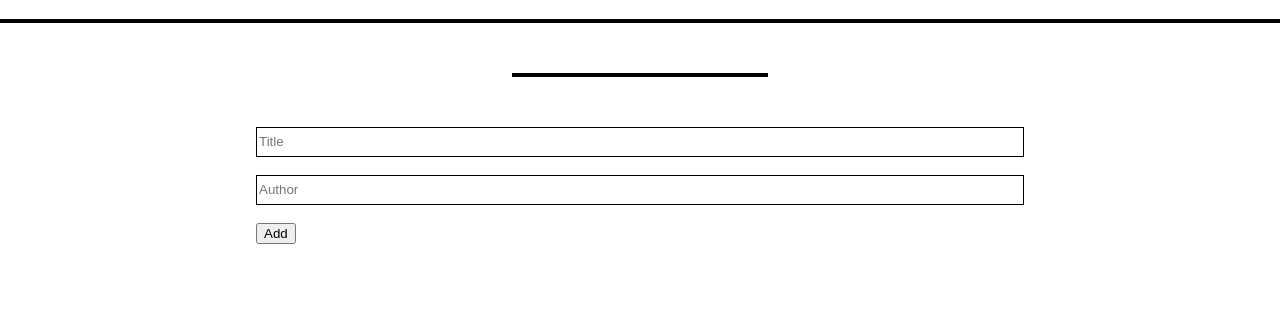
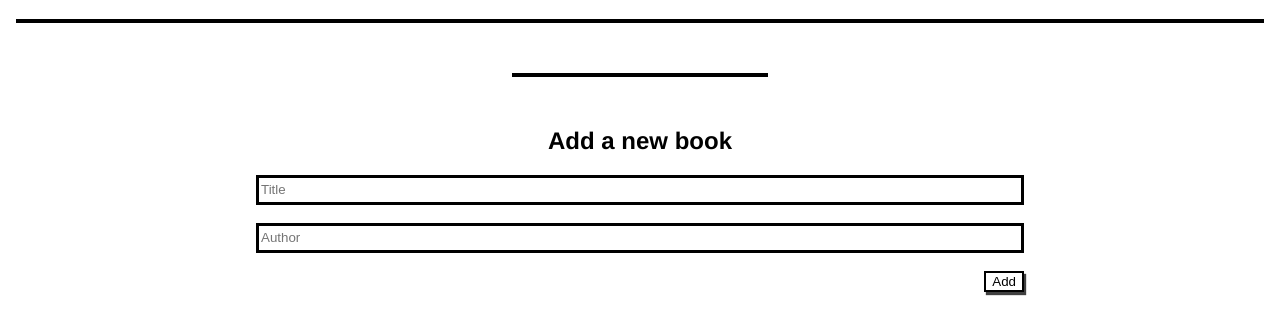
Before and after one commit to samlorlah/awesome-books, a website: page index.html in a window 1280 px wide. Shown: the part 61-396 px from the top of the page. Drawn offline with Linux system fonts and the light colour scheme.

Commit message:
Add  CSS styling to the form

```diff
--- a/index.html
+++ b/index.html
@@ -1,25 +1,26 @@
 <!DOCTYPE html>
 <html lang="en">
   <head>
-    <meta charset="UTF-8">
-    <meta http-equiv="X-UA-Compatible" content="IE=edge">
-    <meta name="viewport" content="width=device-width, initial-scale=1.0">
+    <meta charset="UTF-8" />
+    <meta http-equiv="X-UA-Compatible" content="IE=edge" />
+    <meta name="viewport" content="width=device-width, initial-scale=1.0" />
     <title>Awesome Books</title>
-    <link rel="stylesheet" href="./style.css" >
+    <link rel="stylesheet" href="./style.css" />
   </head>
 
   <body>
     <main>
       <h1>All awesome Books</h1>
 
-      <div class="book-list">
-
-      </div>
+      <div class="book-list"></div>
       <div class="divider"></div>
+      <h2>Add a new book</h2>
       <form id="add-books-form">
-       <input class="titleField" name="title" placeholder="Title" > <br> <br>
-       <input class="authorField" name="author" placeholder="Author" > <br> <br>
-       <button type="submit">Add</button>
+        <input class="titleField" name="title" placeholder="Title" /> <br />
+        <br />
+        <input class="authorField" name="author" placeholder="Author" /> <br />
+        <br />
+        <button type="submit">Add</button>
       </form>
     </main>
     <script src="./js/script.js"></script>
--- a/style.css
+++ b/style.css
@@ -1,10 +1,10 @@
 *,
 *::before,
 *::after {
-  -webkit-box-sizing: border-box;  /* for Google Chrome and Apple Safari */
-  -moz-box-sizing: border-box;    /* for Mozilla Firefox */
-  -ms-box-sizing: border-box;   /* for Microsoft's Internet Explorer */
-  box-sizing: border-box;       /* box-sizing is a property allows us to change exactly how the box-model works  */
+  -webkit-box-sizing: border-box; /* for Google Chrome and Apple Safari */
+  -moz-box-sizing: border-box; /* for Mozilla Firefox */
+  -ms-box-sizing: border-box; /* for Microsoft's Internet Explorer */
+  box-sizing: border-box; /* box-sizing is a property allows us to change exactly how the box-model works  */
 }
 
 html {
@@ -18,15 +18,17 @@ body {
   background-color: rgb(255, 255, 255);
 
   /*  position: relative; */
-  min-height: 100vh;  /* vh (viewport height as unit of measure)) */
+  min-height: 100vh; /* vh (viewport height as unit of measure)) */
   margin: 0;
 }
 
-main h1 {
+main h1,
+h2 {
   text-align: center;
 }
 
 .book-list {
+  margin: 1rem;
   border: 2px solid #000;
 }
 
@@ -55,6 +57,19 @@ main h1 {
 
 #add-books-form input {
   height: 30px;
-  border: 1px solid #000;
+  border: 3px solid #000;
   width: 100%;
 }
+
+button {
+  background-color: white;
+  border: solid black 2px;
+  box-shadow: 2px 3px 1px 0px rgba(0, 0, 0, 0.75);
+  -webkit-box-shadow: 2px 3px 1px 0px rgba(0, 0, 0, 0.75);
+  -moz-box-shadow: 2px 3px 1px 0px rgba(0, 0, 0, 0.75);
+}
+
+form button {
+  display: block;
+  margin-left: auto;
+}
```
Also changed, not shown: 1 other file.
